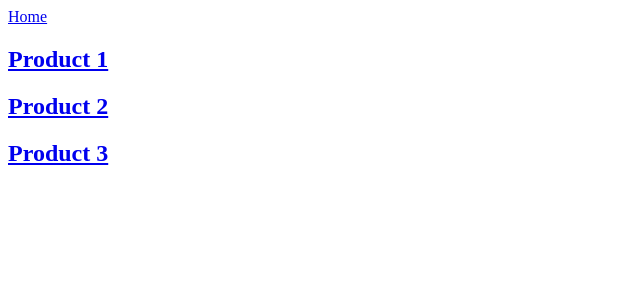
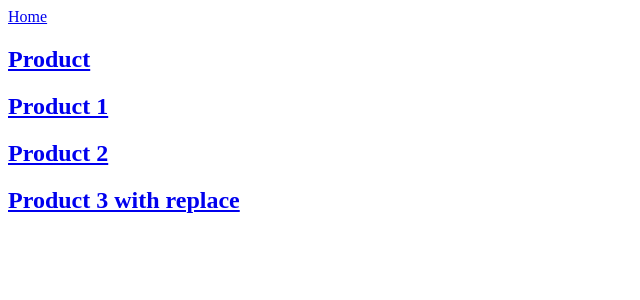
Before and after one commit to BharathPulindram/NextJS, a Next.js app: page /product in a window 1280 px wide. Shown: the top 300 px of the page, without its empty margins (0-640 px from the left). Built offline with nearby package versions, Linux system fonts and the light colour scheme.

Commit message:
navigation updated..

```diff
--- a/pages/product/index.js
+++ b/pages/product/index.js
@@ -1,16 +1,21 @@
 import Link from "next/link";
+import { useRouter } from "next/router";
 function ProductList() {
+  const { productId } = useRouter().query;
   return (
     <>
       <Link href="/">Home</Link>
+      <Link href={`/product/${productId}`}>
+        <h2>Product {productId}</h2>
+      </Link>
       <Link href="/product/1">
         <h2>Product 1</h2>
       </Link>
       <Link href="/product/2">
         <h2>Product 2</h2>
       </Link>
-      <Link href="/product/3">
-        <h2>Product 3</h2>
+      <Link href="/product/3" replace>
+        <h2>Product 3 with replace</h2>
       </Link>
     </>
   );
```
